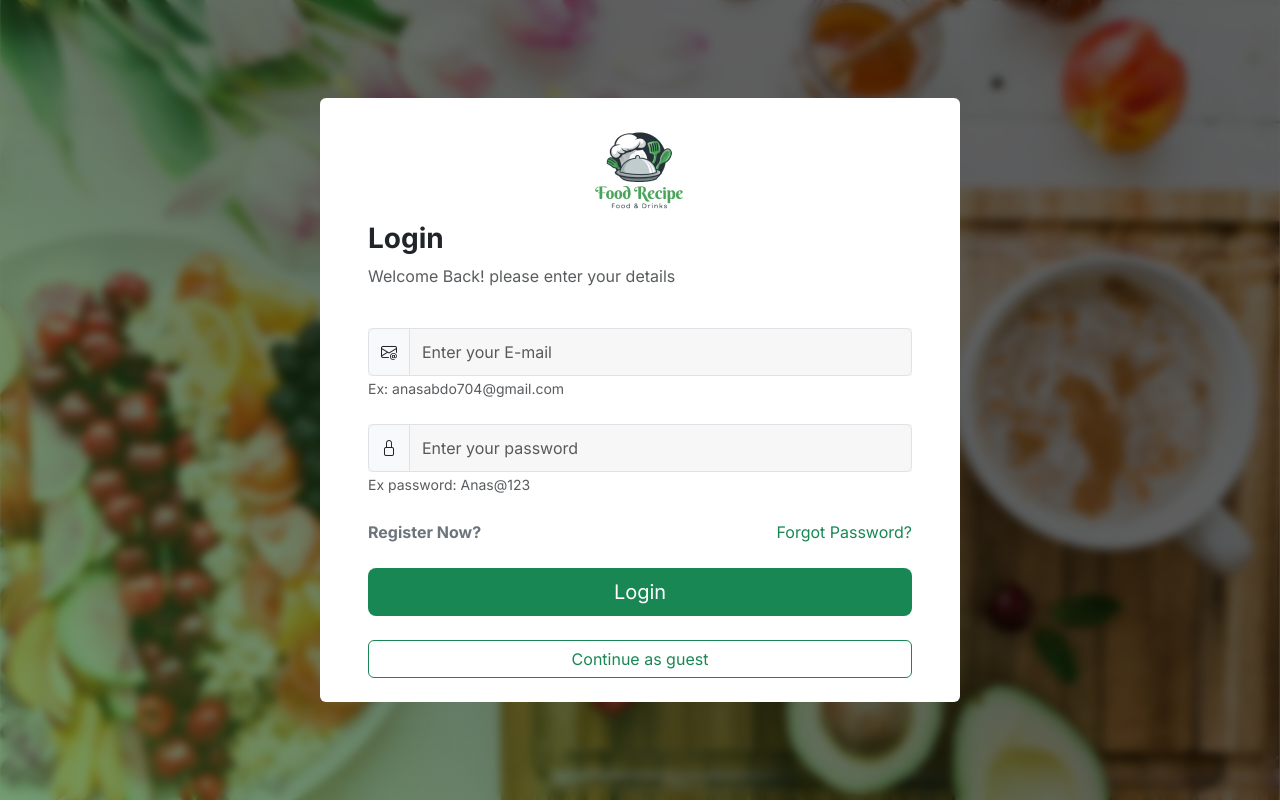
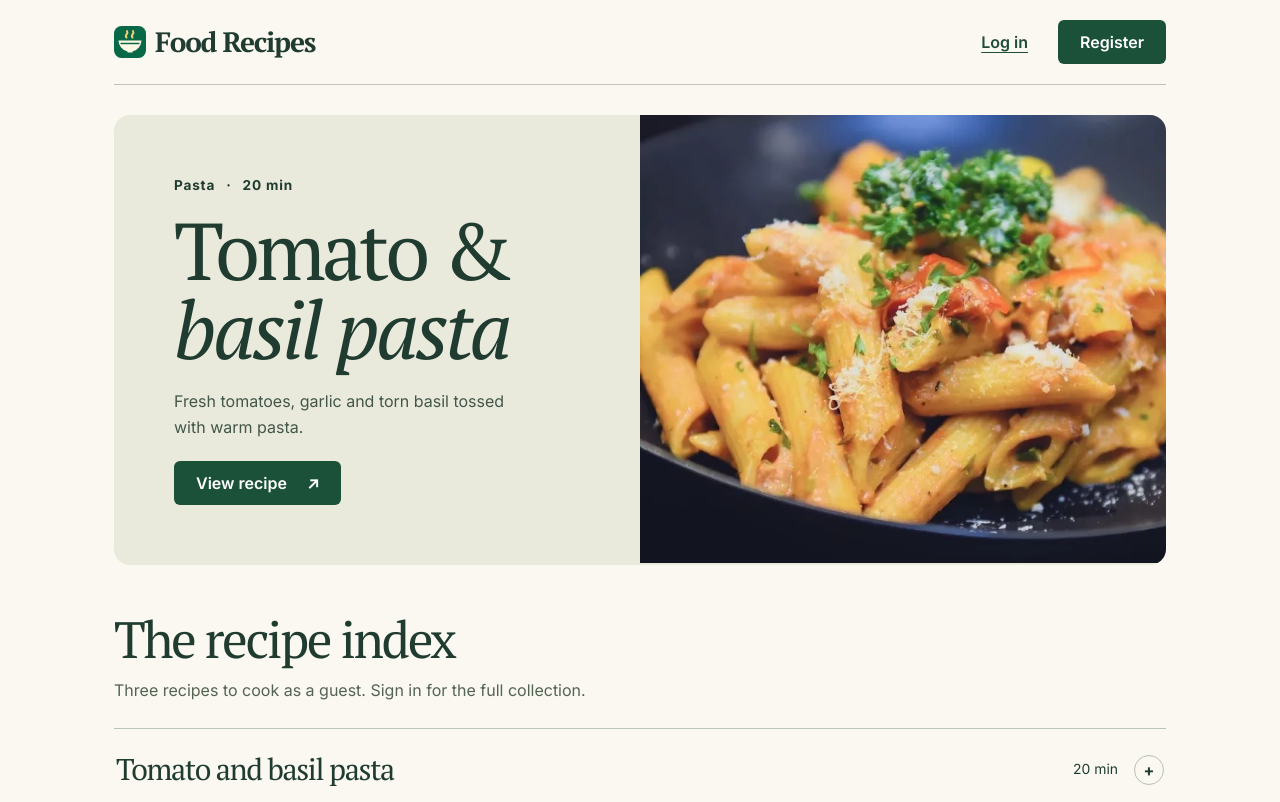
Before and after one commit to onisEg/food_app, a React (Vite) app: page / in a window 1280 px wide. Shown: the top 802 px of the page. Built offline with nearby package versions, Linux system fonts and the light colour scheme.

Commit message:
Preview recipe-first browsing and simplify account navigation

```diff
--- a/src/App.jsx
+++ b/src/App.jsx
@@ -1,5 +1,5 @@
 import GuestRecipes from "./modules/recipes/components/GuestRecipes";
-import { createBrowserRouter, RouterProvider } from "react-router-dom";
+import { createBrowserRouter, Navigate, RouterProvider } from "react-router-dom";
 import NotFouned from "./modules/shared/components/NotFound/NotFouned";
 import Login from "./modules/authentication/components/Login/Login";
 import Registeration from "./modules/authentication/components/Registeration/Registeration";
@@ -24,13 +24,13 @@ import ResetPassword from "./modules/authentication/components/ResetPass/ResetPa
 
 function App() {
   const routes = createBrowserRouter([
+    { path: "/", index: true, element: localStorage.getItem("token") ? <Navigate replace to="/dashboard" /> : <GuestRecipes /> },
     { path: "/guest", element: <GuestRecipes /> },
     {
       path: "/",
       element: <AuthLayout />,
       errorElement: <NotFouned />,
       children: [
-        { index: true, element: <Login /> },
         { path: "login", element: <Login /> },
         { path: "register", element: <Registeration /> },
         { path: "reset-password", element: <ResetPassword /> },
--- a/src/modules/authentication/components/Login/Login.jsx
+++ b/src/modules/authentication/components/Login/Login.jsx
@@ -31,94 +31,18 @@ export default function Login() {
 
   return (
     <>
-      <div className="title  d-flex flex-column align-items-start">
-        <h3 className="text-center fw-bold">Login</h3>
-        <span className="text-muted ">
-          Welcome Back! please enter your details
-        </span>
-      </div>
-      <form className="py-3" onSubmit={handleSubmit(onSubmit)}>
-        <div className="input-group mt-4 ">
-          <span className="input-group-text" id="basic-addon1">
-            <i className="bi bi-envelope-at"></i>
-          </span>
-          <input
-            type="email"
-            className="form-control"
-            placeholder="Enter your E-mail"
-            aria-label="email"
-            aria-describedby="basic-addon1"
-            {...register("email", EMAIL_VALIDATION)}
-          />
-        </div>
-        <small className="text-muted ">Ex: anasabdo704@gmail.com</small>
-        {errors.email && (
-          <small className="text-danger ">{errors.email.message}</small>
-        )}
-        <div className="input-group mt-4">
-          <span className="input-group-text " id="basic-addon1">
-            <i className="bi bi-lock"></i>
-          </span>
-          <input
-            type="password"
-            className="form-control "
-            placeholder="Enter your password"
-            aria-label="password"
-            aria-describedby="basic-addon1"
-            {...register("password")}
-          />
-        </div>
-        {errors.password && (
-          <>
-            <small className="text-danger ">{errors.password.message}</small>
-            <div
-              className="alert alert-danger mt-3 p-2"
-              style={{ fontSize: "12px", lineHeight: "1.4" }}
-            >
-              <div className="small">
-                <strong>Password must include:</strong>
-                <ul className="mb-0 ms-3">
-                  <li>a lowercase letter</li>
-                  <li>an uppercase letter</li>
-                  <li>a number</li>
-                  <li>a special character</li>
-                  <li>at least 6 characters</li>
-                </ul>
-              </div>
-            </div>
-          </>
-        )}
-        <small className="text-muted">Ex password: Anas@123</small>
-        <div className="links d-flex justify-content-between mt-4  ">
-          <Link
-            className=" text-secondary fw-bold text-decoration-none fw-medium"
-            to="/register"
-          >
-            Register Now?
-          </Link>
-          <Link
-            className="text-success text-decoration-none "
-            to="/forget-password"
-          >
-            Forgot Password?
-          </Link>
-        </div>
-        <button
-          disabled={isSubmitting}
-          className="btn btn-lg w-100 bg-success text-white mt-4 "
-        >
-          {isSubmitting ? (
-            <>
-              <i className="fa-solid fa-spinner fa-spin-pulse"></i>
-            </>
-          ) : (
-            "Login"
-          )}
-        </button>
+      <h1 className="account-title">Welcome back</h1>
+      <p>Sign in to browse the full collection and save your favourites.</p>
+      <form className="kitchen-form" onSubmit={handleSubmit(onSubmit)}>
+        <label htmlFor="login-email">Email</label>
+        <input id="login-email" type="email" autoComplete="email" required {...register("email", EMAIL_VALIDATION)} />
+        {errors.email && <small role="alert">{errors.email.message}</small>}
+        <label htmlFor="login-password">Password</label>
+        <input id="login-password" type="password" autoComplete="current-password" required {...register("password")} />
+        <Link to="/forget-password">Forgot password?</Link>
+        <button className="kitchen-button" disabled={isSubmitting}>{isSubmitting ? "Signing in…" : "Log in"}</button>
       </form>
-      <Link to="/guest" className="btn btn-outline-success w-100 mt-2">
-        Continue as guest
-      </Link>
+      <div className="account-links"><Link to="/register">Create an account</Link><Link to="/guest">Continue as guest</Link></div>
     </>
   );
 }
--- a/src/modules/recipes/components/GuestRecipes.jsx
+++ b/src/modules/recipes/components/GuestRecipes.jsx
@@ -1,3 +1,4 @@
+import "./kitchen.css";
 import { Link } from "react-router-dom";
 
 const recipes = [
@@ -23,27 +24,32 @@ const recipes = [
 
 export default function GuestRecipes() {
   return (
-    <main className="container py-4 py-md-5">
-      <nav aria-label="Account" className="d-flex justify-content-end align-items-center gap-3 mb-4">
-        <Link to="/login" className="link-success">Log in</Link>
-        <Link to="/register" className="btn btn-outline-success">Register</Link>
-      </nav>
-      <h1>Guest recipes</h1>
-      <p className="text-secondary mb-4">Explore three sample recipes. Sign in to browse the full catalogue and save favourites.</p>
-      <div className="row g-3">
-        {recipes.map(({ name, time, ingredients, steps }) => (
-          <article key={name} className="col-md-4">
-            <div className="card p-4 h-100">
-              <p className="small text-success mb-2">{time}</p>
-              <h2 className="h4">{name}</h2>
-              <p>{ingredients}</p>
-              <details>
-                <summary className="text-success">Cooking instructions</summary>
-                <p className="mt-2 mb-0">{steps}</p>
-              </details>
-            </div>
-          </article>
-        ))}
+    <main className="cookbook">
+      <div className="kitchen-wrap">
+        <header className="kitchen-nav">
+          <Link className="wordmark" to="/guest"><img src="/favicon.svg" alt="" /> Food Recipes</Link>
+          <nav aria-label="Account"><Link to="/login">Log in</Link><Link className="kitchen-button" to="/register">Register</Link></nav>
+        </header>
+        <section className="kitchen-hero" aria-labelledby="featured-dish">
+          <div className="hero-copy">
+            <p className="dish-meta">Pasta <span>·</span> 20 min</p>
+            <h1 id="featured-dish">Tomato &amp;<br/><em>basil pasta</em></h1>
+            <p>Fresh tomatoes, garlic and torn basil tossed with warm pasta.</p>
+            <a className="kitchen-button" href="#tomato-pasta" onClick={() => { document.getElementById("tomato-pasta").open = true; }}>View recipe <span aria-hidden="true">↗</span></a>
+          </div>
+          <img className="hero-photo" src="/tomato-pasta.webp" alt="Penne with tomato sauce and fresh basil" />
+        </section>
+        <section className="recipe-index" aria-labelledby="index-heading">
+          <h2 id="index-heading">The recipe index</h2>
+          <p>Three recipes to cook as a guest. Sign in for the full collection.</p>
+          {recipes.map(({ name, time, ingredients, steps }, i) => (
+            <details className="recipe-row" key={name} id={i === 0 ? "tomato-pasta" : undefined}>
+              <summary><strong>{name}</strong><span>{time}</span><b aria-hidden="true">+</b></summary>
+              <div className="recipe-method"><section><h3>Ingredients</h3><p>{ingredients}</p></section>
+                <section><h3>Method</h3><p>{steps}</p></section></div>
+            </details>
+          ))}
+        </section>
       </div>
     </main>
   );
--- /dev/null
+++ b/src/modules/recipes/components/kitchen.css
@@ -0,0 +1,26 @@
+.cookbook,.account-shell{background:#faf8f0;color:#203c31;font-family:Inter,system-ui,sans-serif;min-height:100vh}
+.kitchen-wrap{max-width:1180px;margin:auto;padding:0 clamp(18px,5vw,72px) 64px}
+.kitchen-nav,.desk-nav,.kitchen-nav nav,.wordmark,.profile-link,.account-links{display:flex;align-items:center}
+.kitchen-nav,.desk-nav,.account-links{justify-content:space-between;gap:16px}
+.kitchen-nav{padding:20px 0;border-bottom:1px solid #bdc4b6}
+.wordmark,.cookbook h1,.recipe-index h2,.recipe-row strong,.account-title,.desk-intro h1{font-family:"PT Serif",Georgia,serif;letter-spacing:-.045em}
+.wordmark{gap:9px;font-size:clamp(19px,3vw,28px);font-weight:bold;color:#203c31;text-decoration:none}
+.wordmark img{width:32px;height:32px}
+.kitchen-nav nav{gap:clamp(12px,3vw,30px)}
+.kitchen-nav nav a,.account-links a,.kitchen-form a,.profile-link{color:#214c39;font-weight:600;text-underline-offset:4px}
+a.kitchen-button,.kitchen-button{display:inline-flex;justify-content:center;align-items:center;gap:20px;min-height:44px;padding:10px 22px;background:#1b5139;color:white!important;border:0;border-radius:6px;text-decoration:none;font-weight:600}
+.kitchen-button:hover{background:#123d2a}.kitchen-button:disabled{opacity:.65}
+.kitchen-hero{margin:30px 0 44px;display:grid;grid-template-columns:1fr 1fr;background:#e9eadb;overflow:hidden;border-radius:16px}
+.hero-copy{padding:clamp(24px,5vw,60px);align-self:center}.hero-copy>p:not(.dish-meta){max-width:34ch;color:#43564a;line-height:1.65;margin:20px 0}
+.dish-meta{font-size:.85rem;font-weight:700;letter-spacing:.06em}.dish-meta span{padding:0 7px}
+.cookbook h1{font-size:clamp(48px,6.3vw,86px);line-height:.97;margin:0}.cookbook h1 em{font-weight:normal}
+.hero-photo{width:100%;height:100%;min-height:320px;max-height:448px;object-fit:cover}
+.recipe-index h2,.desk-intro h1,.account-title{font-size:clamp(32px,4vw,54px);margin:0 0 8px}
+.recipe-index>p{color:#536354;margin-bottom:26px}.recipe-row{border-top:1px solid #bcc6b6;scroll-margin:16px}.recipe-row:last-child{border-bottom:1px solid #bcc6b6}
+.recipe-row summary{display:flex;align-items:center;gap:16px;cursor:pointer;padding:18px 2px;list-style:none}.recipe-row summary::-webkit-details-marker{display:none}
+.recipe-row strong{flex:1;font-weight:500;font-size:clamp(19px,2.4vw,30px)}.recipe-row summary span{font-size:.87rem}.recipe-row summary b{width:30px;height:30px;border:1px solid #b7c0af;border-radius:50%;display:grid;place-items:center}.recipe-row[open] summary b{transform:rotate(45deg)}
+.recipe-method{display:grid;grid-template-columns:1fr 2fr;gap:30px;padding:8px 0 18px;color:#394d40}.recipe-method h3{font-size:1rem;font-weight:bold}
+.account-shell{display:grid;align-items:center;justify-items:center;padding:28px 16px}.account-panel{background:white;border:1px solid #d2d7cb;border-radius:16px;padding:clamp(22px,4vw,50px);width:min(100%,600px)}.account-panel>.wordmark{margin-bottom:32px}
+.kitchen-form{display:grid;gap:8px;margin:24px 0}.kitchen-form label{font-weight:600}.kitchen-form input{border:1px solid #909e94;border-radius:5px;padding:10px 12px;margin-bottom:8px}.kitchen-form .kitchen-button{margin-top:12px}.kitchen-form small{color:#982819}
+.desk-nav{padding:12px 0;border-bottom:1px solid #c2cbbf}.profile-link{gap:8px}.profile-link img{border-radius:50%}.desk-intro{padding:clamp(22px,4vw,48px);background:#e9eadb;color:#203c31;border-radius:14px;margin:24px 0}
+@media(max-width:650px){.kitchen-hero{grid-template-columns:1fr;margin:18px 0 28px}.hero-photo{height:200px;min-height:0}.kitchen-nav nav .kitchen-button{padding:8px 12px}.recipe-method{grid-template-columns:1fr;gap:4px}.recipe-row summary{gap:8px}.wordmark img{width:26px;height:26px}.account-links{flex-wrap:wrap}}
--- a/src/modules/shared/components/Navbar/Navbar.jsx
+++ b/src/modules/shared/components/Navbar/Navbar.jsx
@@ -1,4 +1,4 @@
-import { useNavigate } from "react-router-dom";
+import { Link } from "react-router-dom";
 import { imgBaseURL, USERS_URL } from "../../../../services/api/urls";
 import { useEffect, useState } from "react";
 import { axiosInstance } from "../../../../services/api";
@@ -6,7 +6,6 @@ import { useAuth } from "../../../../context/AuthContext";
 
 export default function Navbar() {
   const [userData, setUserData] = useState(null);
-  const navigate = useNavigate();
   const { loginData } = useAuth();
   //=============== fetch current user ==============
   const fetchCurrentUser = async () => {
@@ -26,57 +25,12 @@ export default function Navbar() {
   }, []);
 
   return (
-    <>
-      <div className="navbar-container d-flex justify-content-between align-items-center px-4 py-3 bg-light rounded-3 gap-3 shadow-sm">
-        {/* Search Bar */}
-        <div className="input-group w-100 shadow-sm">
-          <span className="input-group-text bg-white border-end-0">
-            <i className="bi bi-search text-muted"></i>
-          </span>
-          <input
-            type="text"
-            className="form-control border-start-0"
-            placeholder="Search..."
-            aria-label="Search"
-          />
-        </div>
-
-        <h4> </h4>
-        {/* User Info */}
-        <div
-          className="d-flex align-items-center justify-content-end gap-4 w-25 cursor-pointer"
-          style={{ cursor: "pointer" }}
-          onClick={() => navigate("/profile")}
-        >
-          <i className="bi bi-chevron-down fs-5 text-muted"></i>
-          <div className="position-relative">
-            <i className="bi bi-bell fs-5 text-muted"></i>
-          </div>
-          <div className="d-flex">
-            <img
-              src={
-                userData?.imagePath
-                  ? `${imgBaseURL}/${userData.imagePath}`
-                  : `https://i.pravatar.cc/48`
-              }
-              alt="User"
-              className="rounded-circle"
-              width="40"
-              height="40"
-            />
-            <div className=" mx-3 ">
-              <span className="fw-bold text-capitalize  fs-6 ">
-                {loginData?.userName
-                  ? loginData?.userName
-                      .replace(/[0-9]/g, "")
-                      .replace(/^\w/, (c) => c.toUpperCase())
-                  : "UserName"}
-              </span>
-              <div className="small ">{isAdmin ? "Admin" : "User"}</div>
-            </div>
-          </div>
-        </div>
-      </div>
-    </>
+    <nav className="desk-nav" aria-label="Workspace">
+      <Link className="wordmark" to="/dashboard"><img src="/favicon.svg" alt="" />Food Recipes</Link>
+      <Link className="profile-link" to="/profile">
+        {userData?.imagePath && <img src={imgBaseURL + "/" + userData.imagePath} alt="" width="32" height="32" />}
+        {loginData?.userName || "Profile"} <small>{isAdmin ? "Admin" : "Reader"}</small>
+      </Link>
+    </nav>
   );
 }
--- a/src/modules/shared/layouts/AuthLayout/AuthLayout.jsx
+++ b/src/modules/shared/layouts/AuthLayout/AuthLayout.jsx
@@ -19,27 +19,13 @@ export default function AuthLayout() {
     }
   }, [isAuthenticated, navigate]);
 
+  if (isAuthenticated) return <p role="status">Opening dashboard…</p>;
   return (
-    <>
-      {isAuthenticated && (
-        <i className="fa-solid fa-spinner fa-spin-pulse fa-xl"></i>
-      )}
-      {!isAuthenticated && (
-        <div className="auth-container w-100 vh-100 bg-info">
-          <div className="container-fluid bgOverlay ">
-            <div className="row vh-100 justify-content-center align-items-center">
-              <div className=" col-md-10 col-lg-6 px-sm-4  px-md-5 py-4   bg-white rounded">
-                <div className="">
-                  <div className="log-container text-center">
-                    <img src="/foodapplogo.png" alt="foodlogo" />
-                  </div>
-                </div>
-                <Outlet />
-              </div>
-            </div>
-          </div>
-        </div>
-      )}
-    </>
+    <main className="account-shell">
+      <div className="account-panel">
+        <a className="wordmark" href="/guest"><img src="/favicon.svg" alt="" /> Food Recipes</a>
+        <Outlet />
+      </div>
+    </main>
   );
 }
```
Also changed, not shown: src/modules/HomeModule/components/Dashboard/Dashboard.jsx (+7 -32 lines), public/tomato-pasta.webp (added).
